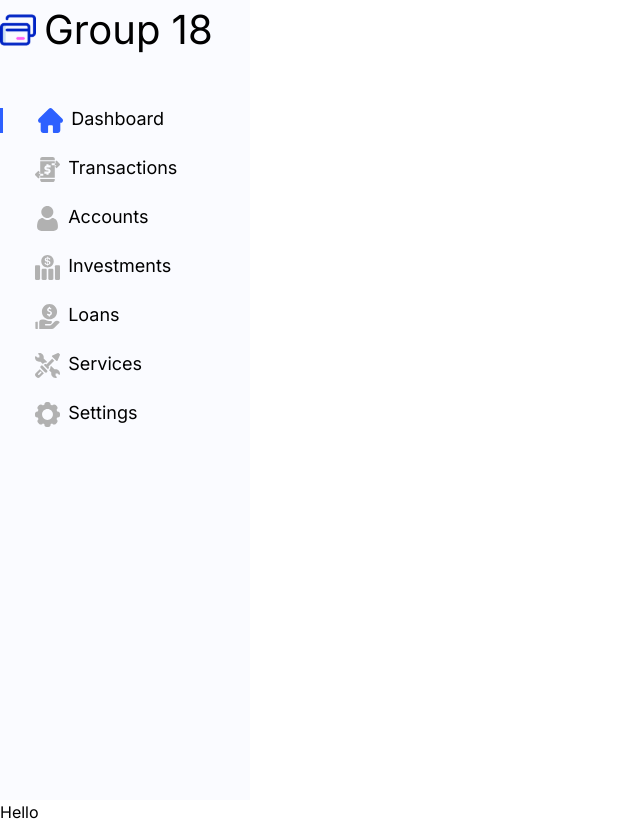
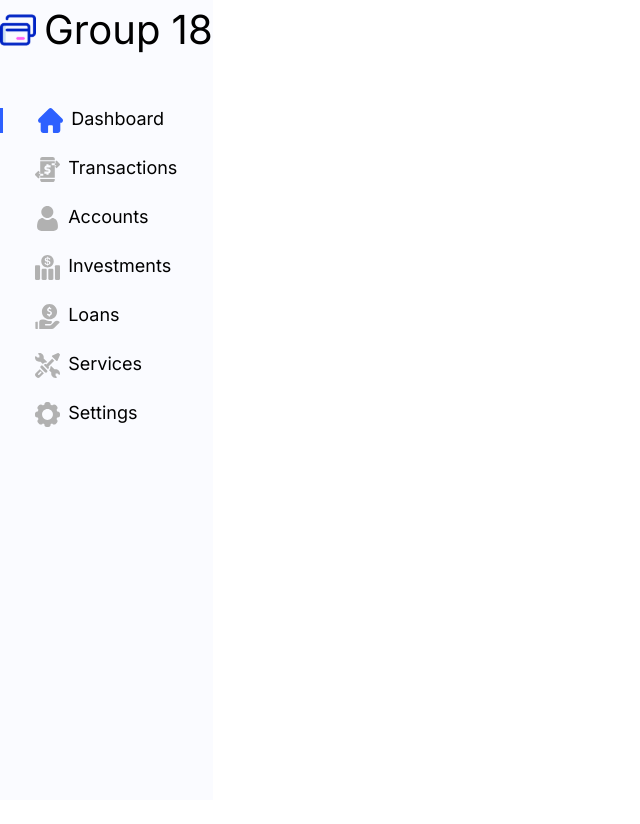
Before and after one commit to mothibimalebana/fds-system-client, a React (Vite) app: page / in a window 1280 px wide. Shown: the whole page, without its empty margins (0-640 px from the left). After the commit the page ends 800 px from the top, so only its background shows below. Built offline with nearby package versions, Linux system fonts and the light colour scheme.

Commit message:
feat: the navabar is always on the side
i used react router's outlet

```diff
--- a/src/App.css
+++ b/src/App.css
@@ -6,4 +6,5 @@
 }
 .app{
     display: grid;
+    grid-template-columns: auto 1fr;
 }
--- a/src/App.jsx
+++ b/src/App.jsx
@@ -6,9 +6,9 @@ function App() {
 
   return (
     <>
-    <div className="appp">
-      <Nav pageTitle={'Overview'}/>
-      <h1>Hello</h1>
+    <div className="app">
+      <Nav />
+      <div className="outlet"><Outlet/></div>
     </div>
     </>
   )
--- a/src/components/nav/Nav.jsx
+++ b/src/components/nav/Nav.jsx
@@ -212,7 +212,7 @@ const Nav = ({pageTitle}) => {
                 </section>
 
                 {/*Desktop*/}
-                <section className="hidden md:flex flex-col">
+                <section className="section hidden md:flex flex-col">
                     <div className="navbar flex flex-col">
                         <div className="logo flex items-center gap-2">
                             <img src="src/components/nav/logo.svg" alt="logo" />
--- a/src/css/Nav.css
+++ b/src/css/Nav.css
@@ -1,3 +1,6 @@
+.section, .nav-container{
+    width: fit-content;
+}
 .navheader{
     font-size: 40px;
 }
```
